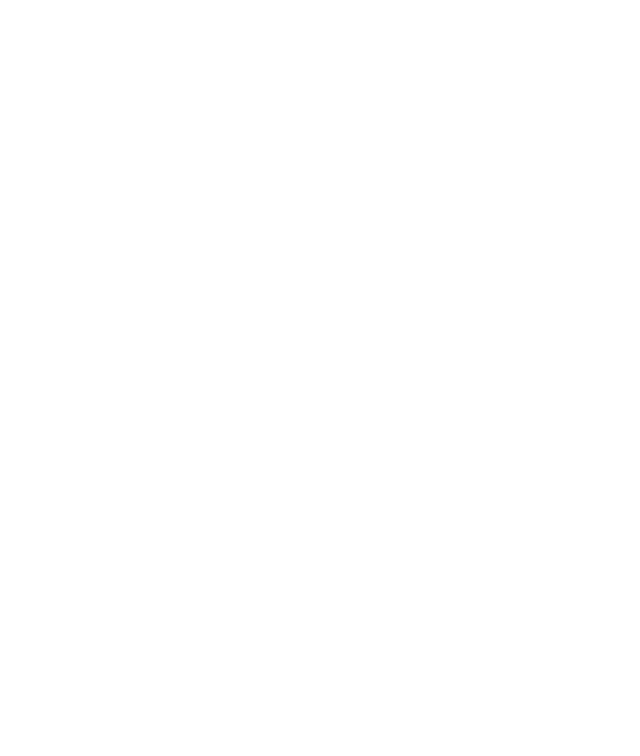
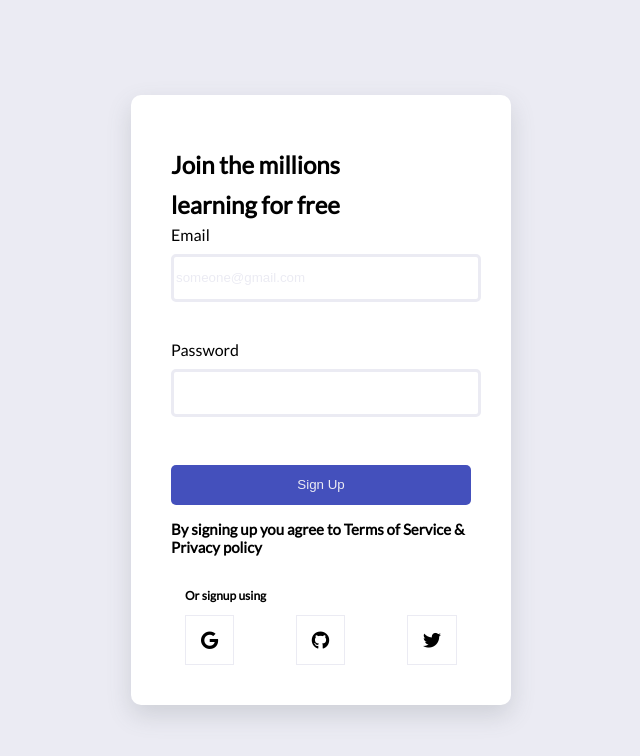
Before and after one commit to Mercysticks/Sign-up-Form, a plain HTML site: page index.html in a window 1280 px wide. Shown: the whole page, without its empty margins (319-959 px from the left). Drawn offline with Linux system fonts and the light colour scheme.

Commit message:
updated html and css file for the signup

```diff
--- a/index.css
+++ b/index.css
@@ -0,0 +1,88 @@
+@import url('https://fonts.googleapis.com/css2?family=Lato&display=swap');
+body{
+    margin:0;
+    padding:0;
+    box-sizing: border-box;
+    font-family:"lato", sans-serif ;
+    background-color: #ebebf3;
+}
+.form-signup{
+    display:flex;
+    justify-content: center;
+    align-items: center;
+    height: 100vh;
+}
+.form{
+    background-color: #ffffff;
+    padding:20px 40px;
+    max-width:  300px;
+    min-width: 100px;
+    box-shadow: 0 10px 25px rgba(92, 99, 105, .2);
+    border-radius: 10px;
+    margin:0 auto;
+}
+label{
+    display:block;
+    margin:0
+    padding:0;
+}
+input{
+    margin:10px 0 0 0;
+    width:100%;
+    height: 40px;
+    border-radius: 5px;
+    border:3px solid #ebebf3;
+}
+input:focus{
+    border: 1px solid #ebebf3;
+}
+::placeholder{
+    color:#ebebf3;
+}
+fieldset{
+    border:none;
+}
+#btn{
+    background-color: #4450bc;
+    color:#ebebf3;
+    border:none;
+}
+#btn:hover{
+    transform:translateY(-2px);
+    transition:all 2s ease;
+    background-color: #4450bf;
+}
+.top{
+    margin-top:50px;
+    text-align: left;
+    line-height: 0.2px;
+}
+.bottom{
+    margin-top:1px;
+    line-height: 0.2px;
+}
+p{
+    font-weight: bold;
+    font-size:15px;
+}
+h3{
+    font-size:12px;
+    text-align: left;
+}
+.flex-container{
+    display: flex;
+    flex-direction:row;
+    justify-content: space-between;
+    align-items: flex-start;
+    height: 60px;
+    border:none;
+}
+i{
+    border: 1px solid #ffffff;
+    font-size: 18px;
+    border-width: 15px;
+
+}
+.socials{
+    border: 1px solid #ebebf3;
+}
--- a/index.html
+++ b/index.html
@@ -2,12 +2,36 @@
     <head>
         <meta charset="utf-8">
         <meta http-equiv="X-UA-Compatible" content="IE=edge">
-        <title></title>
+        <title>Sign Up Form</title>
         <meta name="description" content="">
         <meta name="viewport" content="width=device-width, initial-scale=1">
         <link rel="stylesheet" href="index.css">
+        <link rel="stylesheet" href="https://cdnjs.cloudflare.com/ajax/libs/font-awesome/6.1.1/css/all.min.css" integrity="sha512-KfkfwYDsLkIlwQp6LFnl8zNdLGxu9YAA1QvwINks4PhcElQSvqcyVLLD9aMhXd13uQjoXtEKNosOWaZqXgel0g==" crossorigin="anonymous" referrerpolicy="no-referrer" />
     </head>
     <body>
+        <div class="form-signup">
+
+            <form action="#" class="form">
+                <h2 class="top">Join the millions</h2><br>
+                <h2 class="bottom">learning for free</h2>
+                <label>Email
+                <input type="email" name="email" placeholder="someone@gmail.com" required/>
+                </label><br><br>
+                <label>Password
+                <input type="password" name="password" required/>
+                </label><br><br>
+                <input id="btn" type="submit" value="Sign Up"/>
+                <p>By signing up you agree to Terms of Service & Privacy policy</p>
+                <fieldset>
+                        <h3>Or signup using</h3>
+                    <div class="flex-container">
+                        <div class="socials"><i class="fa-brands fa-google"></i></div>
+                        <div class="socials"><i class="fa-brands fa-github"></i></div>
+                        <div class="socials"><i class="fa-brands fa-twitter"></i></div>
+                    </div>
+                </fieldset>
+            </form>
+         </div>
 
         <script src="" async defer></script>
     </body>
```
